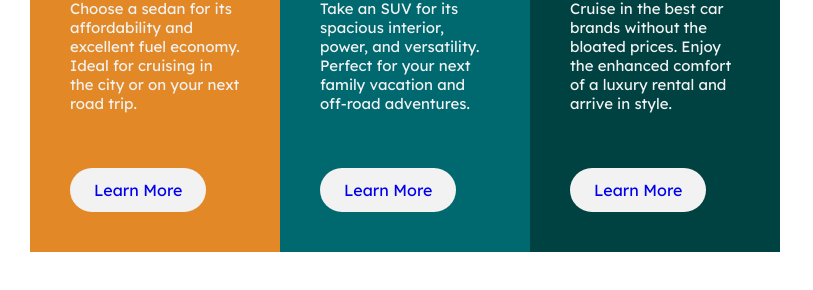
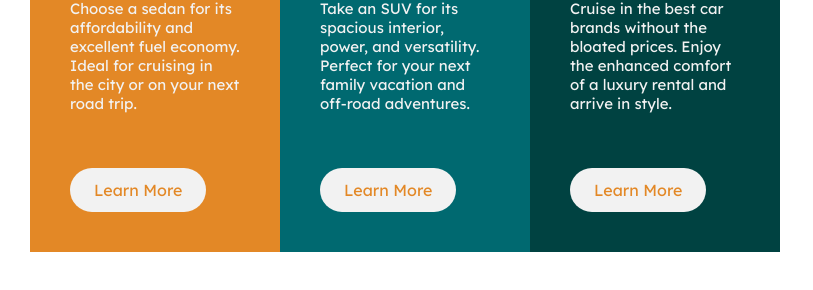
Before and after one commit to Code-Beaker/preview-card-component-code, a plain HTML site: page index.html in a window 1280 px wide. Shown: the part 178-468 px from the top of the page, without its empty margins (0-813 px from the left). Drawn offline with Linux system fonts and the light colour scheme.

Commit message:
Colored button

```diff
--- a/style.css
+++ b/style.css
@@ -71,7 +71,7 @@ a {
   position: absolute;
   bottom: 10%;
   text-decoration: none;
-  /* color: var(--bright-orange); */
+  color: var(--bright-orange);
   background: var(--light-gray);
   border-radius: 30px;
   padding: 12px 24px;
```
